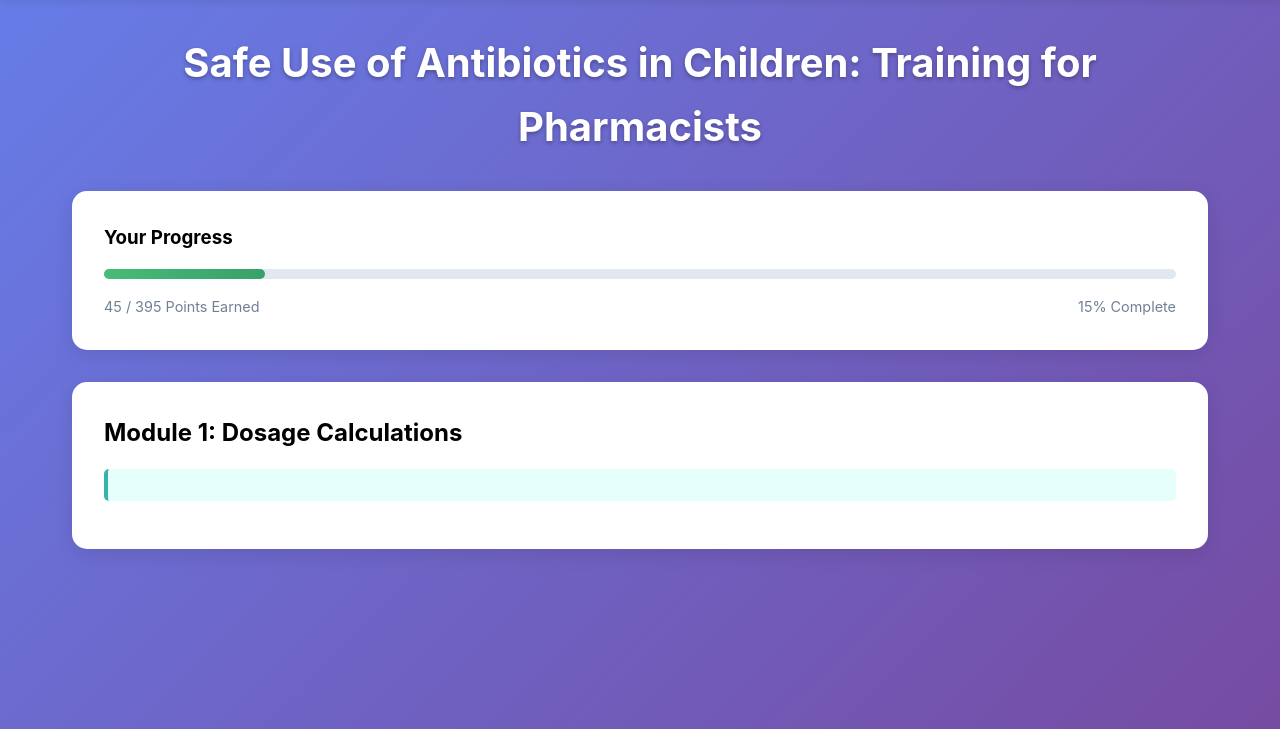
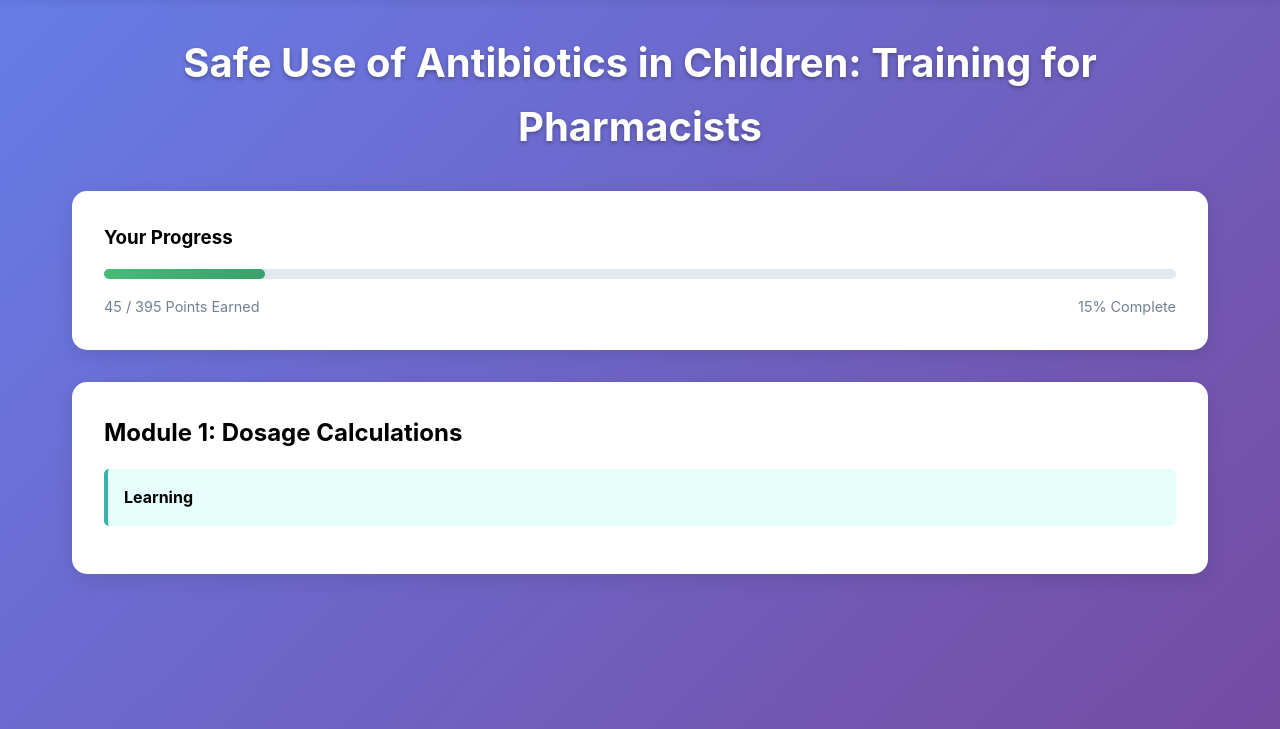
Before and after one commit to mariamashaka/farm-course-ab, a plain HTML site: page index.html in a window 1280 px wide. Shown: the part 71-800 px from the top of the page. Drawn offline with Linux system fonts and the light colour scheme.

Commit message:
Update index.html

```diff
--- a/index.html
+++ b/index.html
@@ -39,4 +39,4 @@
             <h2 data-en="Module 1: Dosage Calculations" data-sw="Sehemu ya 1: Mahesabu ya Kipimo">Module 1: Dosage Calculations</h2>
 
             <div class="objective">
-                <strong data-en="Learning Objective:" da
+                <strong data-en="Learning Objective:" data-sw="Lengo la Kujifunza:">Learning
```
